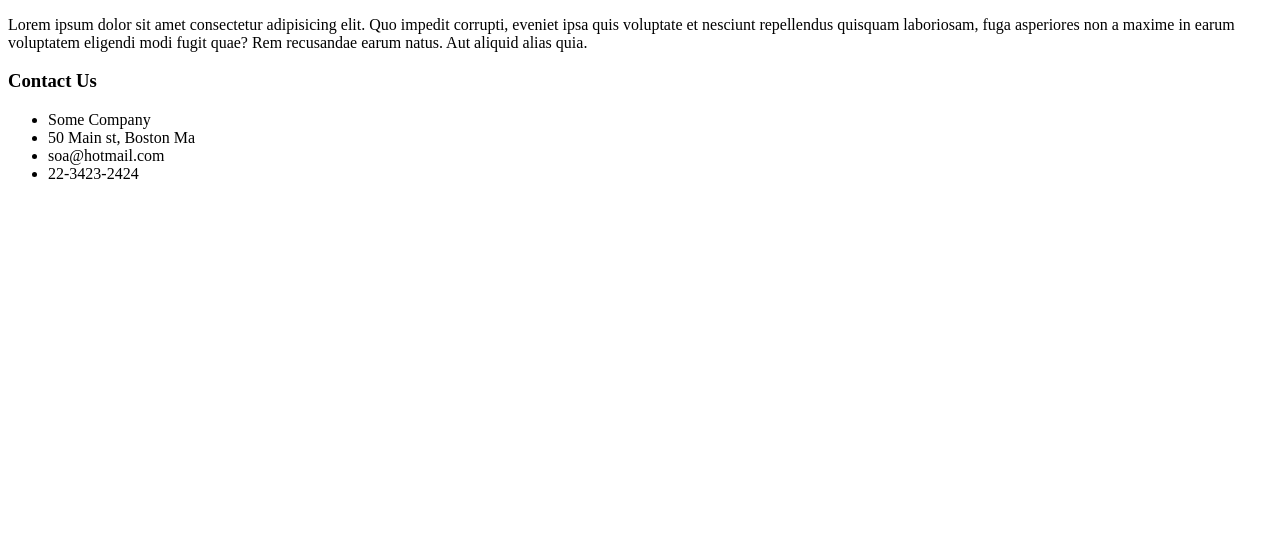
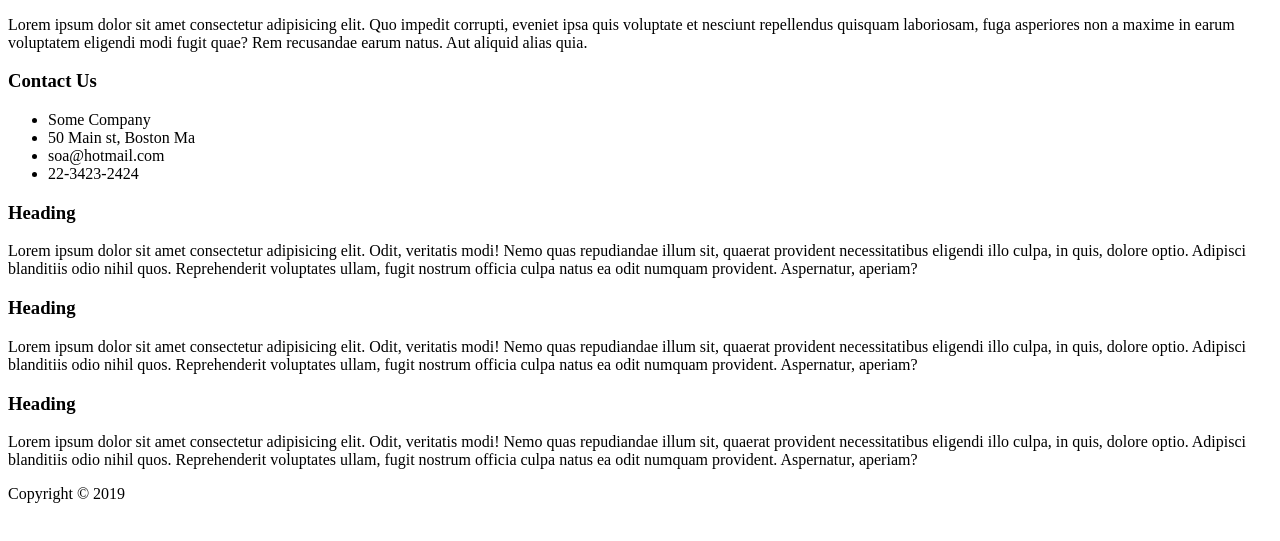
Before and after one commit to Aum-S2/Grid-Sandbox, a plain HTML site: page 05_template_areas.html in a window 1280 px wide. Shown: the part 105-646 px from the top of the page. Drawn offline with Linux system fonts and the light colour scheme.

```diff
--- a/05_template_areas.html
+++ b/05_template_areas.html
@@ -35,7 +35,27 @@
       </ul>
     </aside>
   </div>
-
+  <div class="box-1">
+    <h3>Heading</h3>
+    <p>Lorem ipsum dolor sit amet consectetur adipisicing elit. Odit, veritatis modi! Nemo quas repudiandae illum sit,
+      quaerat provident necessitatibus eligendi illo culpa, in quis, dolore optio. Adipisci blanditiis odio nihil quos.
+      Reprehenderit voluptates ullam, fugit nostrum officia culpa natus ea odit numquam provident. Aspernatur, aperiam?
+    </p>
+  </div>
+  <div class="box-2">
+    <h3>Heading</h3>
+    <p>Lorem ipsum dolor sit amet consectetur adipisicing elit. Odit, veritatis modi! Nemo quas repudiandae illum sit,
+      quaerat provident necessitatibus eligendi illo culpa, in quis, dolore optio. Adipisci blanditiis odio nihil quos.
+      Reprehenderit voluptates ullam, fugit nostrum officia culpa natus ea odit numquam provident. Aspernatur, aperiam?
+    </p>
+  </div>
+  <div class="box-3">
+    <h3>Heading</h3>
+    <p>Lorem ipsum dolor sit amet consectetur adipisicing elit. Odit, veritatis modi! Nemo quas repudiandae illum sit,
+      quaerat provident necessitatibus eligendi illo culpa, in quis, dolore optio. Adipisci blanditiis odio nihil quos.
+      Reprehenderit voluptates ullam, fugit nostrum officia culpa natus ea odit numquam provident. Aspernatur, aperiam?
+    </p>
+  </div>
+  <footer class="footer"><p>Copyright &copy; 2019</p></footer>
 </body>
-
 </html>
```
